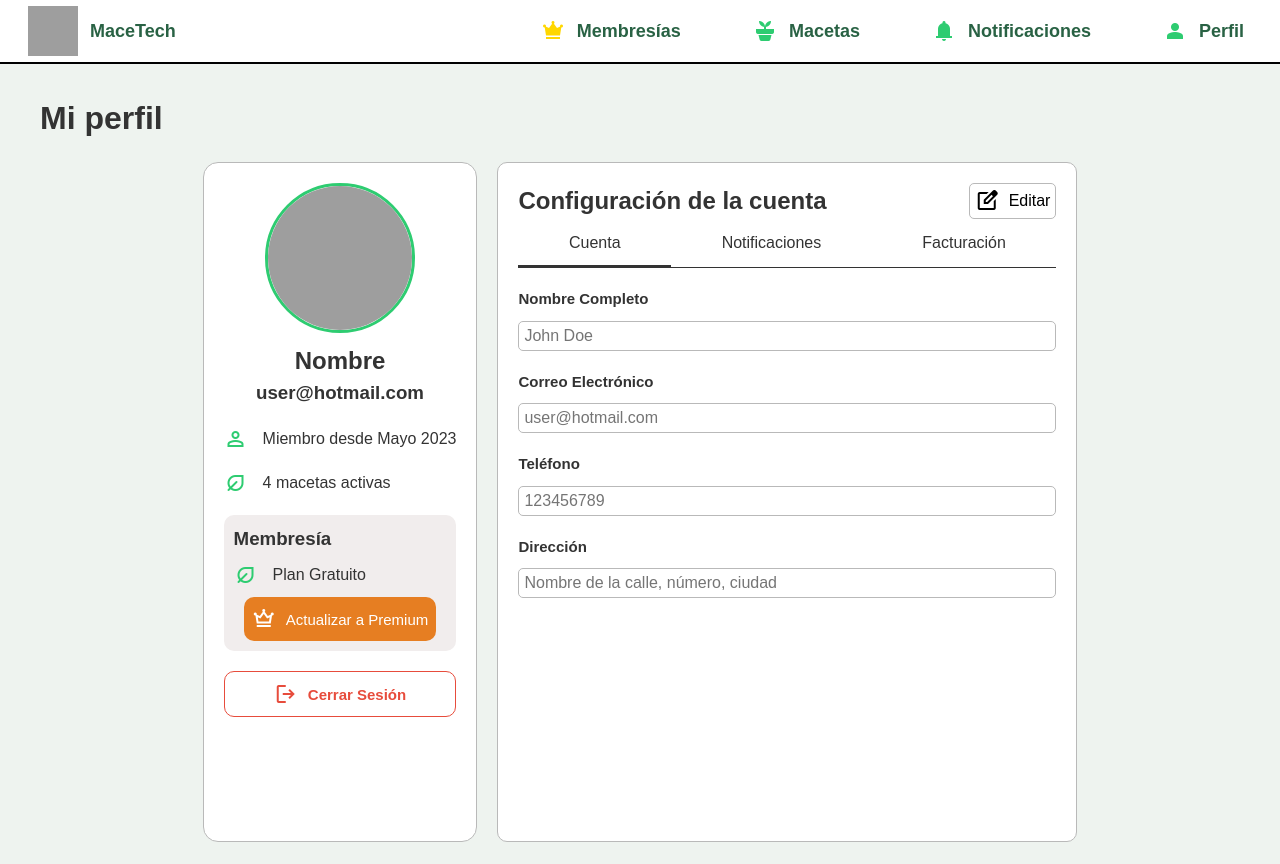
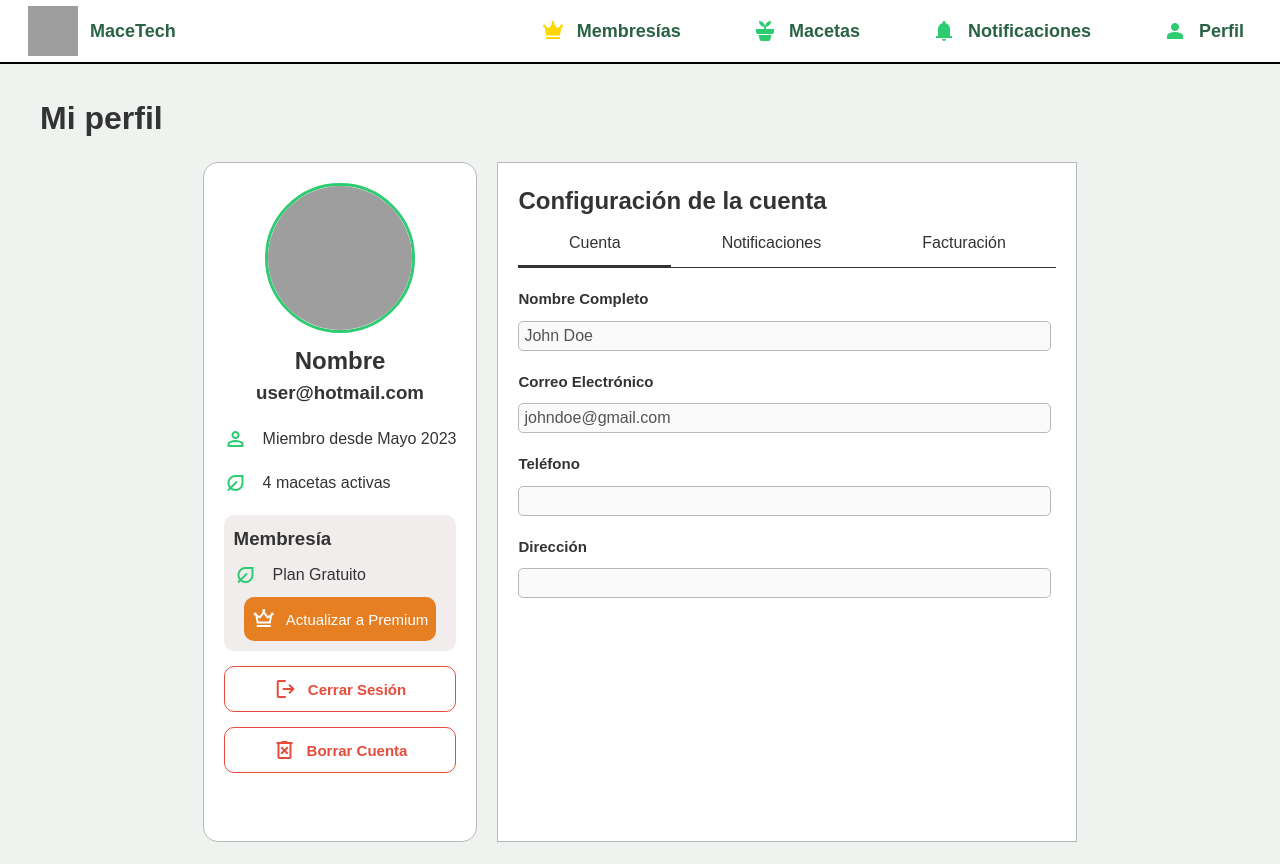
Before and after one commit to SevenSync/upc-pre-202510-1asi0572-2956-SevenSync-FrontEnd, an Angular app: page /profile in a window 1280 px wide. Built offline with nearby package versions, Linux system fonts and the light colour scheme; grey boxes are pictures that could not be loaded.

Commit message:
feat: add change password and delete account dialogs to profile component

```diff
--- /dev/null
+++ b/src/app/components/profile/change-profile-dialog.html
@@ -0,0 +1,103 @@
+<div class="container">
+  <mat-dialog-content class="mat-typography">
+  <h2 >Cambiar de contraseña</h2>
+  <p class="subtitle">Antes de cambiar tu contraseña, debes ingresar nuevamente tu contraseña antigua y confirmar tu nueva contraseña</p>
+  <form>
+    <div  class="field">
+      <h3>Contraseña antigua</h3>
+      <input  type="password" required>
+    </div>
+
+    <div  class="field">
+      <h3>Contraseña nueva</h3>
+      <input  type="password" required>
+    </div>
+
+    <p class="requirements">
+      La contraseña debe seguir estos puntos:
+      <br>(✓) Tener al menos 8 caracteres
+      <br>(✓) Tener al menos una letra mayúscula y minúscula
+      <br>(✗) Tener al menos un número (0 al 9)
+    </p>
+
+    <div  class=field>
+      <h3>Confirmar contraseña nueva</h3>
+      <input  type="password" required>
+    </div>
+
+    <mat-dialog-actions class="button-row">
+      <button class="save"  >Guardar</button>
+      <button class="cancel" mat-dialog-close>Cancelar</button>
+    </mat-dialog-actions>
+  </form>
+  </mat-dialog-content >
+
+</div>
+
+
+<style>
+  .container{
+    padding: .5rem;
+    background-color: #f9f9f9;
+    border-radius: 15px;
+  }
+
+  .field {
+    display: flex;
+    flex-direction: column;
+    gap: 10px;
+    margin-top: 20px;
+    input{
+      outline: none;
+      border: 1px solid #B9B9B9;
+      padding: 5px;
+      border-radius: 5px;
+      margin-right: 5px;
+    }
+  }
+
+  .subtitle {
+    color: #888;
+    font-size: 0.9rem;
+    margin-bottom: 1rem;
+  }
+
+  .requirements {
+    font-size: 0.85rem;
+    margin: 0.5rem 0 1rem;
+  }
+
+  .button-row {
+    display: flex;
+    justify-content: space-between;
+    margin-top: 1rem;
+  }
+
+  .save{
+    background-color: #4CAF50;
+    color: white;
+    border: none;
+    padding: 10px 20px;
+    text-align: center;
+    text-decoration: none;
+    display: inline-block;
+    font-size: 16px;
+    margin: 4px 2px;
+    cursor: pointer;
+    border-radius: 5px;
+  }
+  .cancel{
+    background-color: #f44336;
+    color: white;
+    border: none;
+    padding: 10px 20px;
+    text-align: center;
+    text-decoration: none;
+    display: inline-block;
+    font-size: 16px;
+    margin: 4px 2px;
+    cursor: pointer;
+    border-radius: 5px;
+  }
+
+</style>
--- /dev/null
+++ b/src/app/components/profile/delete-account-dialog.html
@@ -0,0 +1,57 @@
+<div class="container">
+  <mat-dialog-content class="mat-typography">
+    <h2 >Borrar Cuenta</h2>
+    <p class="subtitle">¿Está seguro de que desea borrar su cuenta? Esta acción no se puede deshacer.</p>
+    <form>
+      <mat-dialog-actions class="button-row">
+        <button class="save" mat-button mat-dialog-close  >Borrar cuenta</button>
+        <button class="cancel"  mat-button [mat-dialog-close]="true">Cancelar</button>
+      </mat-dialog-actions>
+    </form>
+  </mat-dialog-content >
+
+</div>
+
+<style>
+  .container{
+    padding: .5rem;
+    background-color: #f9f9f9;
+    border-radius: 15px;
+  }
+  .subtitle{
+    margin-top: 5px;
+  }
+
+  .button-row {
+    width: 100%;
+    display: flex;
+    justify-content: space-between;
+    padding: 0.5rem;
+  }
+
+  .save{
+    background-color: #4CAF50;
+    color: white;
+    border: none;
+    text-align: center;
+    text-decoration: none;
+    display: inline-block;
+    font-size: 16px;
+    margin: 4px 2px;
+    cursor: pointer;
+    border-radius: 5px;
+  }
+  .cancel{
+    background-color: #f44336;
+    color: white;
+    border: none;
+    padding: 10px 20px;
+    text-align: center;
+    text-decoration: none;
+    display: inline-block;
+    font-size: 16px;
+    margin: 4px 2px;
+    cursor: pointer;
+    border-radius: 5px;
+  }
+</style>
--- a/src/app/components/profile/profile.component.css
+++ b/src/app/components/profile/profile.component.css
@@ -100,7 +100,7 @@
     border-radius: 10px;
     cursor: pointer;
     width: 100%;
-    margin-top: 10px;
+    margin-top: 5px;
     display: flex;
     justify-content: center;
     align-items: center;
@@ -113,14 +113,51 @@
 
 }
 
+.delete_button{
+  background-color: white;
+  padding: 10px;
+  font-size: 15px;
+  border: 1px solid #E74C3C;
+  color: #E74C3C;
+  border-radius: 10px;
+  cursor: pointer;
+  width: 100%;
+  margin-top: 5px;
+  display: flex;
+  justify-content: center;
+  align-items: center;
+  gap: 10px;
+
+  a{
+    color: #E74C3C;
+    font-weight: bold;
+  }
+}
+
 
 .data_settings{
-  border-radius: 10px;
+
   width: 50%;
+  height: 100%;
   box-sizing: border-box;
   background-color: #ffffff;
   border: 1px solid #B9B9B9;
   padding: 20px;
+
+  /*Primera Seccion*/
+  .account{
+    height: 95%;
+    display: flex;
+    flex-direction: column;
+  }
+
+  .profile_section {
+    height: 650px;
+    width: 100%;
+    display: flex;
+    flex-direction: column;
+    justify-content:space-between;
+  }
 
   .settings{
     display: flex;
@@ -137,6 +174,7 @@
     align-items: center;
     gap: 10px;
   }
+
   .field{
     display: flex;
     flex-direction: column;
@@ -151,7 +189,17 @@
       border: 1px solid #B9B9B9;
       padding: 5px;
       border-radius: 5px;
+      margin-right: 5px;
     }
+  }
+
+  .buttons {
+    display: flex;
+    justify-content: flex-end;
+    gap: 1rem;
+    padding-top: 1rem;
+    justify-self: flex-end;
+    margin-right: 10px;
   }
 
   /*SEGUNDA SECCIÓN*/
@@ -211,6 +259,33 @@
 
 }
 
+.save{
+  background-color: #4CAF50;
+  color: white;
+  border: none;
+  padding: 10px 20px;
+  text-align: center;
+  text-decoration: none;
+  display: inline-block;
+  font-size: 16px;
+  margin: 4px 2px;
+  cursor: pointer;
+  border-radius: 5px;
+}
+.cancel{
+  background-color: #f44336;
+  color: white;
+  border: none;
+  padding: 10px 20px;
+  text-align: center;
+  text-decoration: none;
+  display: inline-block;
+  font-size: 16px;
+  margin: 4px 2px;
+  cursor: pointer;
+  border-radius: 5px;
+}
+
 @media (max-width: 900px) {
   .profile-container {
     flex-direction: column;
--- a/src/app/components/profile/profile.component.html
+++ b/src/app/components/profile/profile.component.html
@@ -35,12 +35,16 @@
               Actualizar a Premium
             </button>
           </div>
-
         </div>
 
         <button class="logout_button" >
-          <mat-icon class="material-symbols-outlined crown-icon">logout</mat-icon>
+          <mat-icon class="material-symbols-outlined">logout</mat-icon>
           <a routerLink="/login">Cerrar Sesión</a>
+        </button>
+
+        <button class="delete_button" (click)="openDeleteAccount_Dialog()" >
+          <mat-icon class="material-symbols-outlined">delete_forever</mat-icon>
+          <a >Borrar Cuenta</a>
         </button>
 
 
@@ -49,28 +53,49 @@
       <div class="data_settings">
         <div class="settings">
           <h2>Configuración de la cuenta</h2>
-          <button   class="edit_button">
-            <mat-icon class="material-symbols-outlined crown-icon">edit_square</mat-icon>
-            Editar
-          </button>
         </div>
-        <mat-tab-group animationDuration="100ms">
-          <mat-tab label="Cuenta">
+        <mat-tab-group animationDuration="100ms" class="account"  >
+          <mat-tab label="Cuenta" class="profile"  >
+            <div class="profile_section  " >
+              <div class="fields">
                 <div class="field">
                   <label for="name">Nombre Completo</label>
-              <input type="text" id="name" class="input" placeholder="John Doe">
+                  <input type="text" id="name" class="input" [disabled]="!isEditingProfile" [(ngModel)]="nombre">
                 </div>
                 <div class="field">
-              <label for="email" >Correo Electrónico</label>
-              <input type="text" id="email" class="input" placeholder="user@hotmail.com">
+                  <label for="email">Correo Electrónico</label>
+                  <input type="text" id="email" class="input" [disabled]="!isEditingProfile" [(ngModel)]="correo">
                 </div>
                 <div class="field">
-              <label  for="cellphone">Teléfono</label>
-              <input type="text" id="cellphone" class="input" placeholder="123456789">
+                  <label for="cellphone">Teléfono</label>
+                  <input type="text" id="cellphone" class="input" [disabled]="!isEditingProfile" [(ngModel)]="telefono">
                 </div>
                 <div class="field">
                   <label for="address">Dirección</label>
-              <input type="text"  id="address" class="input" placeholder="Nombre de la calle, número, ciudad">
+                  <input type="text" id="address" class="input" [disabled]="!isEditingProfile" [(ngModel)]="direccion">
+                </div>
+              </div>
+
+              <!-- BOTONES -->
+              <div class="buttons" *ngIf="isEditingProfile; else defaultButtons">
+                <button class="save"   (click)="cancelEditing()">Cancelar</button>
+                <button  class="cancel" (click)="saveChanges()">Guardar cambios</button>
+              </div>
+
+              <ng-template #defaultButtons>
+                <div class="buttons">
+                  <button class="edit_button" (click)="openReset_Password_Dialog()">
+                    <mat-icon class="material-symbols-outlined crown-icon">lock</mat-icon>
+                    Cambiar Contraseña
+                  </button>
+                  <button class="edit_button" (click)="enableProfileEditing()">
+                    <mat-icon class="material-symbols-outlined crown-icon">edit</mat-icon>
+                    Editar Perfil
+                  </button>
+                </div>
+              </ng-template>
+
+
             </div>
           </mat-tab>
           <mat-tab label="Notificaciones">
--- a/src/app/components/profile/profile.component.ts
+++ b/src/app/components/profile/profile.component.ts
@@ -1,4 +1,3 @@
-import { Component } from '@angular/core';
 import {MatIconModule} from '@angular/material/icon';
 
 import { MatButtonModule} from '@angular/material/button';
@@ -7,17 +6,79 @@ import {ToolbarComponent} from '../public/toolbar/toolbar.component';
 import {MatTabsModule} from '@angular/material/tabs';
 import {MatCheckboxModule} from '@angular/material/checkbox';
 import {RouterLink} from '@angular/router';
+import {ChangeDetectionStrategy, Component, inject} from '@angular/core';
+import {
+  MatDialog,
+  MatDialogActions,
+  MatDialogClose,
+  MatDialogContent,
+  MatDialogModule
+} from '@angular/material/dialog';
+import {MatFormFieldModule} from '@angular/material/form-field';
+import {MatInputModule} from '@angular/material/input';
+import {FormsModule} from '@angular/forms';
+import {NgIf} from '@angular/common';
 
 @Component({
   selector: 'app-profile',
   imports: [
     MatToolbarModule, MatButtonModule, MatIconModule,
-    ToolbarComponent,MatTabsModule,MatCheckboxModule,
-    RouterLink
+    ToolbarComponent, MatTabsModule, MatCheckboxModule,
+    RouterLink, MatDialogModule,
+    MatFormFieldModule,
+    MatInputModule, FormsModule, NgIf
   ],
   templateUrl: './profile.component.html',
-  styleUrl: './profile.component.css'
+  styleUrl: './profile.component.css',
+  changeDetection: ChangeDetectionStrategy.OnPush,
 })
 export class ProfileComponent {
+  readonly dialog = inject(MatDialog);
+  isEditingProfile = false;
+
+  nombre = 'John Doe';
+  correo = 'johndoe@gmail.com';
+  telefono = '';
+  direccion = '';
+
+  openReset_Password_Dialog() {
+    this.dialog.open(ChangeProfileDialog);
+  }
+
+  openDeleteAccount_Dialog() {
+    this.dialog.open(DeleteAccountDialog);
+  }
+
+  enableProfileEditing() {
+    this.isEditingProfile = true;
+  }
+
+  cancelEditing() {
+    this.isEditingProfile = false;
+  }
+
+  saveChanges() {
+    // lógica de guardado
+    this.isEditingProfile = false;
+  }
+
 
 }
+@Component({
+  selector: 'change-profile-dialog',
+  templateUrl: 'change-profile-dialog.html',
+  imports: [MatDialogContent, MatDialogActions, MatDialogClose, MatButtonModule],
+  changeDetection: ChangeDetectionStrategy.OnPush,
+})
+export class ChangeProfileDialog  {
+}
+
+@Component({
+  selector: 'delete-account-dialog',
+  templateUrl: 'delete-account-dialog.html',
+  imports: [MatDialogContent, MatDialogActions, MatDialogClose, MatButtonModule],
+  changeDetection: ChangeDetectionStrategy.OnPush,
+})
+export class DeleteAccountDialog  {
+
+}
```
Lines whose indentation alone changed are shown as unchanged.
